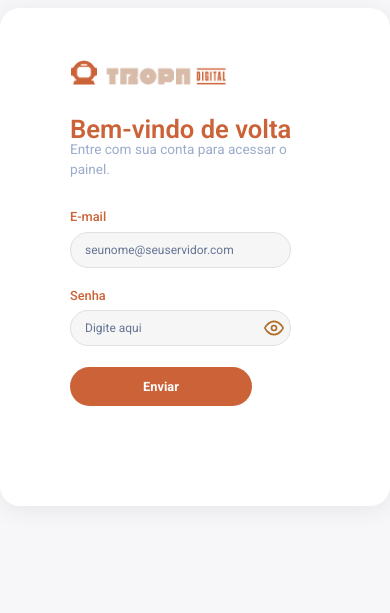
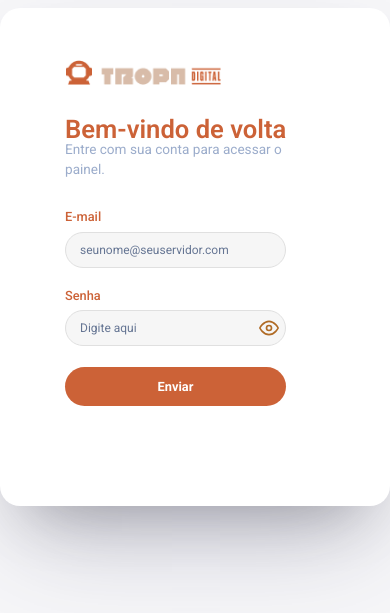
Before and after one commit to alissonooliveiraofc/tropa-digital-teste-tecnico-front, a React (Vite) app: page / in a window 390 px wide. Shown: the part 165-778 px from the top of the page. Built offline with nearby package versions, Linux system fonts and the light colour scheme.

Commit message:
ajusta sombra do Card e largura do botão no LoginForm para melhor responsividade

```diff
--- a/src/components/Login/LoginForm.tsx
+++ b/src/components/Login/LoginForm.tsx
@@ -14,7 +14,7 @@
 
 const Card = styled.div`
   display: flex;
-  box-shadow: 0 4px 24px rgba(0,0,0,0.07);
+  box-shadow: rgba(255, 255, 255, 0.1) 0px 1px 1px 0px inset, rgba(50, 50, 93, 0.25) 0px 50px 100px -20px, rgba(0, 0, 0, 0.3) 0px 30px 60px -30px;
   border-radius: 20px;
   background: #fff;
   overflow: hidden;
@@ -25,6 +25,7 @@
   padding: 11px;
 
   @media (max-width: 530px) {
+  justify-content: center;
   padding: 50px;
 }
 
@@ -189,7 +190,7 @@
   width: 87%;
 
   @media (max-width: 530px) {
-  width: 70%;
+  width: 85%;
 }
 `;
 
```
